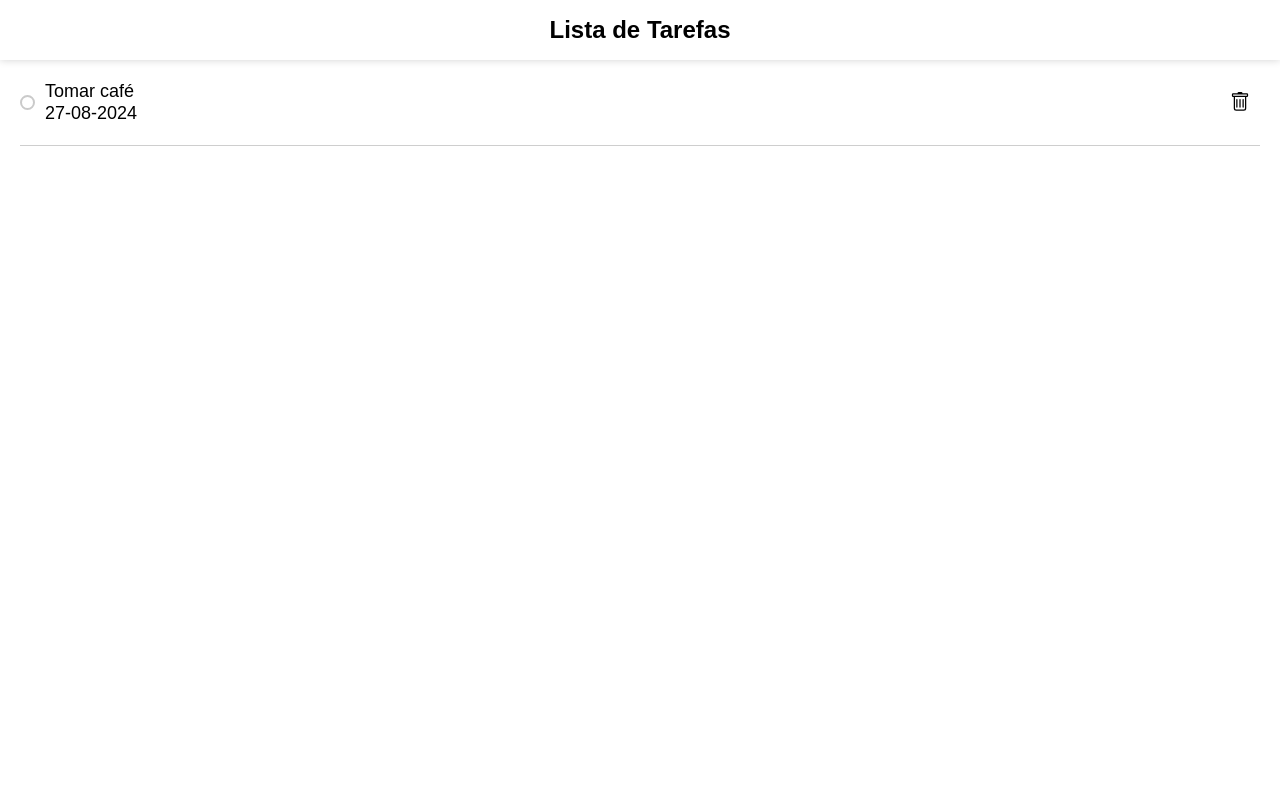
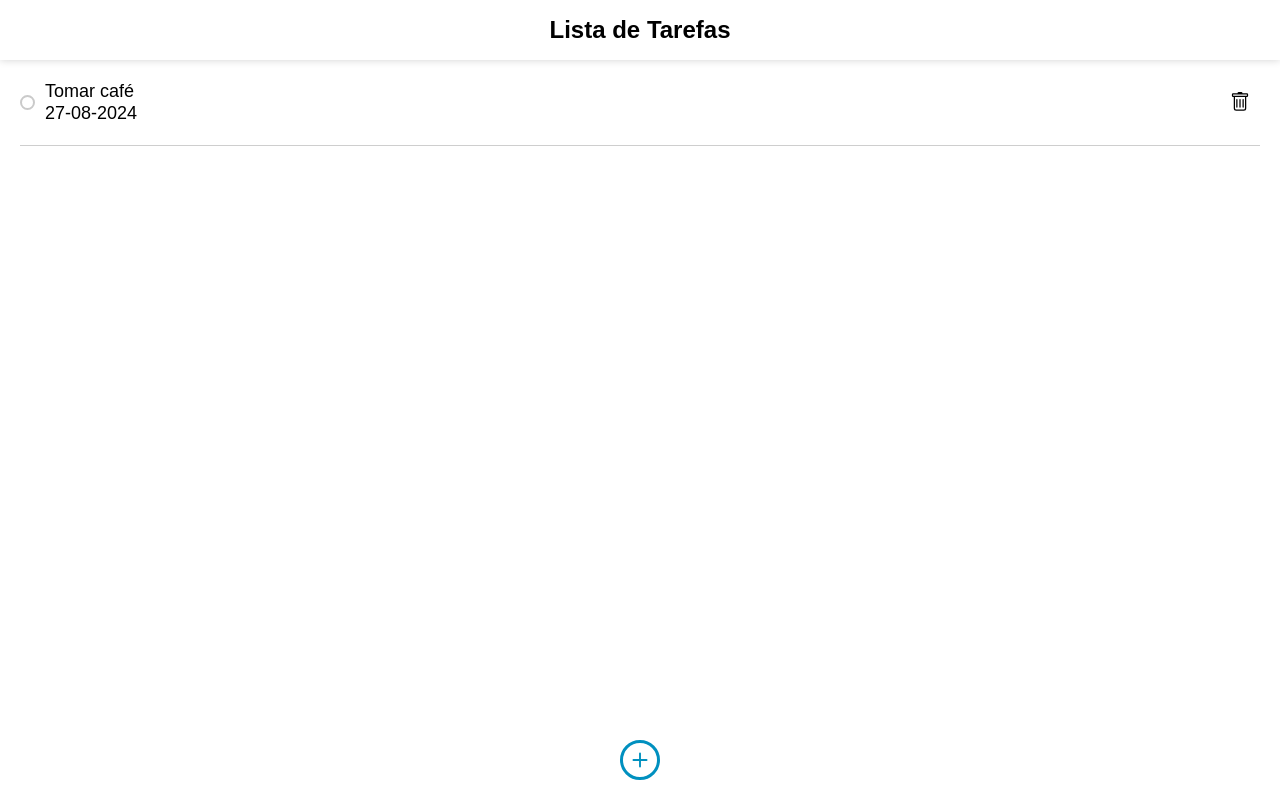
Before and after one commit to jcmartim/todo, a plain HTML site: page index.html in a window 1280 px wide. Drawn offline with Linux system fonts and the light colour scheme.

Commit message:
Atualização

```diff
--- a/index.html
+++ b/index.html
@@ -8,6 +8,9 @@
   </head>
   <body>
     <header class="header">Lista de Tarefas</header>
+
+    <div class="main">
+
       <section class="content">
         <ol class="list">
           <li>
@@ -41,8 +44,17 @@
         <div class="popup" style="bottom: -300px">
           <div class="content">
             <div class="alert">
-            <svg xmlns="http://www.w3.org/2000/svg" width="20" height="20" fill="currentColor" class="bi bi-exclamation-octagon-fill" viewBox="0 0 16 16">
-              <path d="M11.46.146A.5.5 0 0 0 11.107 0H4.893a.5.5 0 0 0-.353.146L.146 4.54A.5.5 0 0 0 0 4.893v6.214a.5.5 0 0 0 .146.353l4.394 4.394a.5.5 0 0 0 .353.146h6.214a.5.5 0 0 0 .353-.146l4.394-4.394a.5.5 0 0 0 .146-.353V4.893a.5.5 0 0 0-.146-.353zM8 4c.535 0 .954.462.9.995l-.35 3.507a.552.552 0 0 1-1.1 0L7.1 4.995A.905.905 0 0 1 8 4m.002 6a1 1 0 1 1 0 2 1 1 0 0 1 0-2"/>
+              <svg
+                xmlns="http://www.w3.org/2000/svg"
+                width="20"
+                height="20"
+                fill="currentColor"
+                class="bi bi-exclamation-octagon-fill"
+                viewBox="0 0 16 16"
+              >
+                <path
+                  d="M11.46.146A.5.5 0 0 0 11.107 0H4.893a.5.5 0 0 0-.353.146L.146 4.54A.5.5 0 0 0 0 4.893v6.214a.5.5 0 0 0 .146.353l4.394 4.394a.5.5 0 0 0 .353.146h6.214a.5.5 0 0 0 .353-.146l4.394-4.394a.5.5 0 0 0 .146-.353V4.893a.5.5 0 0 0-.146-.353zM8 4c.535 0 .954.462.9.995l-.35 3.507a.552.552 0 0 1-1.1 0L7.1 4.995A.905.905 0 0 1 8 4m.002 6a1 1 0 1 1 0 2 1 1 0 0 1 0-2"
+                />
               </svg>
               <div>Você realmente deseja exluir esta tarefa?</div>
             </div>
@@ -54,6 +66,18 @@
         </div>
       </section>
 
+      <div class="btn-add">
+        <button class="add">
+          <div class="icon-add">
+            <svg xmlns="http://www.w3.org/2000/svg" width="16" height="16" fill="currentColor" class="bi bi-plus" viewBox="0 0 16 16">
+              <path d="M8 4a.5.5 0 0 1 .5.5v3h3a.5.5 0 0 1 0 1h-3v3a.5.5 0 0 1-1 0v-3h-3a.5.5 0 0 1 0-1h3v-3A.5.5 0 0 1 8 4"/>
+            </svg>
+          </div>
+        </button>
+      </div>
+
+    </div>
+
     <script src="scripts.js"></script>
   </body>
 </html>
--- a/styles.css
+++ b/styles.css
@@ -87,7 +87,7 @@ body {
 
 section.content {
   position: relative;
-  height: calc(100vh - 60px);
+  height: calc(100vh - 120px);
   overflow: hidden;
 }
 
@@ -156,3 +156,41 @@ section.content {
 .alert svg {
   margin-right: 10px;
 }
+
+.icon-add {
+  border: solid 3px #0090bf;
+  color: #0090bf;
+  width: 40px;
+  height: 40px;
+  border-radius: 50%;
+  display: flex;
+  align-items: center;
+  justify-content: center;
+  cursor: pointer;
+}
+
+.icon-add svg {
+  width: 30px;
+  height: 30px;
+}
+
+.add {
+  border: none;
+  background-color: #ffff;
+  transition: 0.5s all;
+  border-radius: 50%;
+}
+
+.add:hover {
+  background-color: #0090bf;
+  border-radius: 50%;
+  .icon-add svg {
+    color: #fff;
+  }
+}
+
+.btn-add {
+  display: flex;
+  justify-content: center;
+  margin-bottom: 20px;
+}
```
Lines whose indentation alone changed are shown as unchanged.
